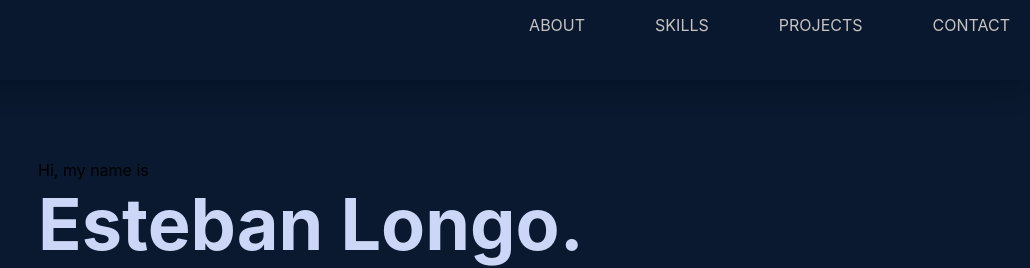
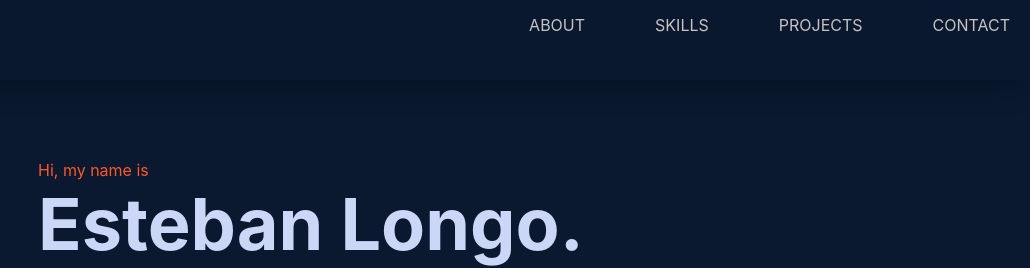
Before and after one commit to EstebanLongo/Portfolio, a React (Create React App) app: page / in a window 1280 px wide. Shown: the top 268 px of the page, without its empty margins (250-1280 px from the left). Built offline with nearby package versions, Linux system fonts and the light colour scheme.

Commit message:
modificando about, estilos e idioma

```diff
--- a/src/components/About/About.jsx
+++ b/src/components/About/About.jsx
@@ -5,7 +5,7 @@ import "./about.css";
 export default function About() {
   return (
     <div className="aboutcontainer" id="about">
-      <p>Hi, my name is</p>
+      <p className="aboutsaludo">Hi, my name is</p>
       <h1 className="aboutname">Esteban Longo.</h1>
       <h2 className="aboutfullstack">Full Stack Developer</h2>
       <p className="aboutp">
--- a/src/components/About/about.css
+++ b/src/components/About/about.css
@@ -12,6 +12,9 @@
   height: 40em;
 }
 
+.aboutsaludo {
+  color: rgb(252, 88, 43);
+}
 .aboutname {
   font-size: 4.5rem;
   font-weight: 700;
```
